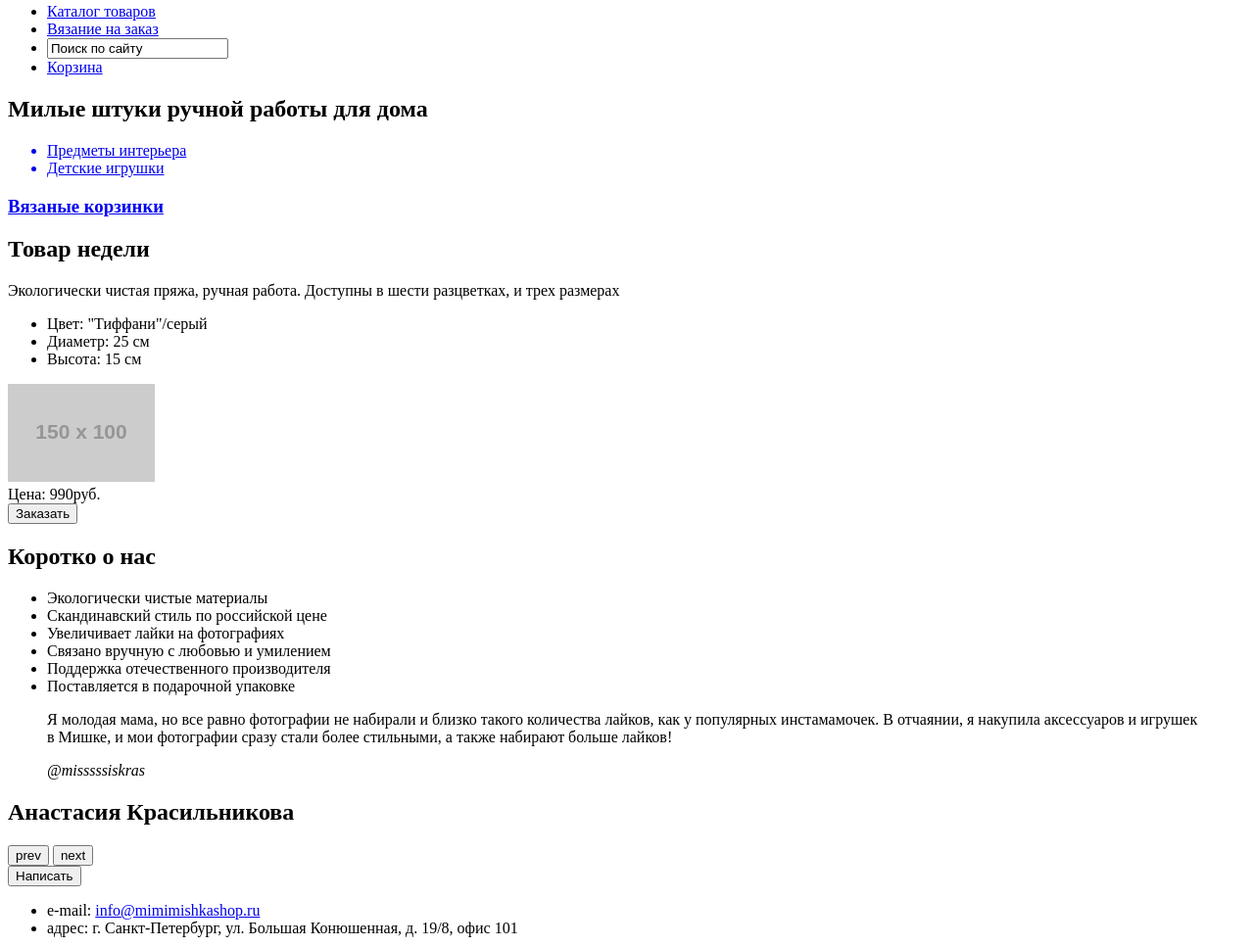
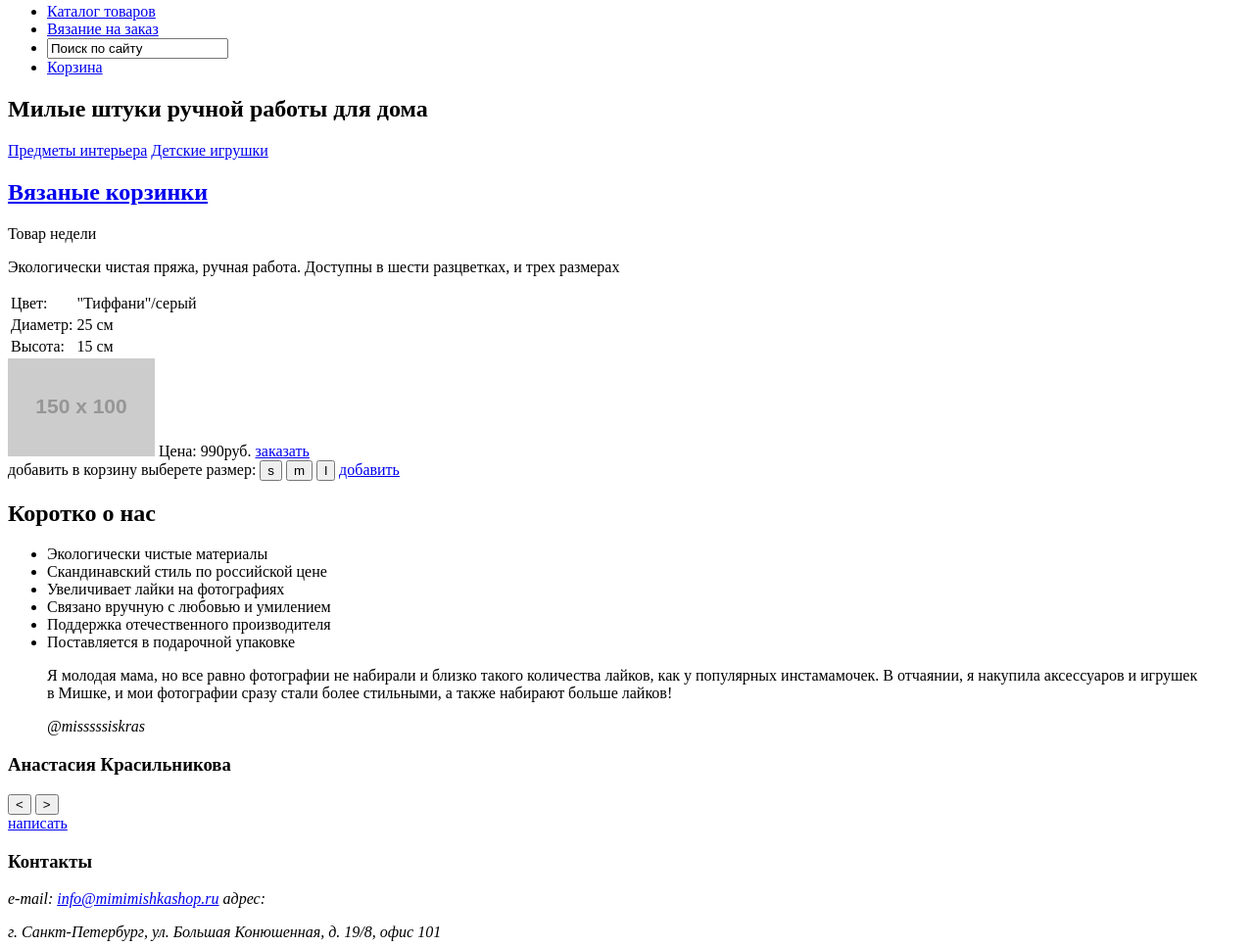
Before and after one commit to icapa9/147815-mishka, a website: page index.html in a window 1280 px wide. Shown: the part 125-1092 px from the top of the page at 98% size. Drawn offline with Linux system fonts and the light colour scheme; placeholder pictures from the web are drawn by us.

Commit message:
Изменил некоторые бэм блоки

```diff
--- a/index.html
+++ b/index.html
@@ -8,70 +8,68 @@
     <header class="header">
       <div class="header__wrap">
         <div class="logo">
-            <a class="link  link--not-active" href="#"><img src="http://placehold.it/150x100" alt="logo"></a>
+          <a href="#"><img src="http://placehold.it/150x100" alt="logo"></a>
         </div>
         <div class="menu">
           <ul class="menu__list">
-              <li class="menu-item"><a href="#" class="link  link--menu">Каталог товаров</a></li>
-              <li class="menu-item"><a href="#" class="link  link--menu">Вязание на заказ</a></li>
-              <li class="menu-item">
+            <li class="menu__item"><a href="#">Каталог товаров</a></li>
+            <li class="menu__item"><a href="#">Вязание на заказ</a></li>
+            <li class="menu__item">
               <div class="search">
                 <input type="text" name="" value="Поиск по сайту">
               </div>
             </li>
             <li class="menu-item">
-                <a class="link  link--menu  link--cart" href="#">Корзина</a></li>
+              <a href="#">Корзина</a></li>
           </ul>
         </div>
       </div>
     </header>
     <main>
-        <nav class="nav">
-          <div class="nav__wrap">
-            <h1 class="nav__caption">Милые штуки ручной работы для дома</h1>
-            <ul class="nav__list">
-              <a class="link" href="#">
-                <li class="nav-item">Предметы интерьера</li>
-              </a>
-              <a class="link" href="#">
-                <li class="nav-item">Детские игрушки</li>
-              </a>
-            </ul>
+      <section class="goods">
+        <div class="goods__wrap">
+          <h1>Милые штуки ручной работы для дома</h1>
+          <a href="#">Предметы интерьера</a>
+          <a href="#">Детские игрушки</a>
         </div>
-        </nav>
+      </section>
       <section class="catalog">
         <div class="catalog__wrap">
           <article class="catalog-item  catalog-item--week">
-              <h1 class="catalog-item__caption"><a class="link" href="#">Вязаные корзинки</a></h1>
-              <h2 class="catalog-item__caption  catalog-item__caption--week">Товар недели</h2>
+            <h2><a href="#">Вязаные корзинки</a></h2>
+            <span>Товар недели</span>
             <p class="catalog-item__info">Экологически чистая пряжа, ручная работа. Доступны в шести разцветках, и трех размерах</p>
-              <ul class="features-list">
-                <li class="features-list__item">
-                  <span class="features-list__option">Цвет:</span>
-                  <span class="features-list__value">"Тиффани"/серый</span>
-                </li>
-                <li class="features-list__item">
-                  <span class="features-list__option">Диаметр:</span>
-                  <span class="features-list__value">25 см</span>
-                </li>
-                <li class="features-list__item">
-                  <span class="features-list__option">Высота:</span>
-                  <span class="features-list__value">15 см</span>
-                </li>
-              </ul>
-              <div class="catalog-item__image">
-                <a class="link" href="#"><img src="http://placehold.it/150x100" alt="image-item"></a>
+            <table class="catalog-item__info-table">
+              <tr>
+                <td>Цвет:</td>
+                <td>"Тиффани"/серый</td>
+              </tr>
+              <tr>
+                <td>Диаметр:</td>
+                <td>25 см</td>
+              </tr>
+              <tr>
+                <td>Высота:</td>
+                <td>15 см</td>
+              </tr>
+            </table>
+            <a href="#"><img src="http://placehold.it/150x100" alt="image-item"></a>
+            <span>Цена: 990руб.</span>
+            <a href="#">заказать</a>
+          </article>
+          <div class="catalog__popup">
+            <span>добавить в корзину</span>
+            <span>выберете размер:</span>
+            <button type="button" name="button">s</button>
+            <button type="button" name="button">m</button>
+            <button type="button" name="button">l</button>
+            <a href="#">добавить</a>
           </div>
-              <div class="catalog-item__price">
-                <span>Цена: 990руб.</span>
-              </div>
-              <button class="button" type="button" name="button">Заказать</button>
-            </article>
         </div>
       </section>
       <section class="about">
         <div class="about__wrap">
-            <h1 class="about__caption">Коротко о нас</h1>
+          <h2 class="about__caption">Коротко о нас</h2>
           <ul class="about__list">
             <li class="about__item">Экологически чистые материалы</li>
             <li class="about__item">Скандинавский стиль по российской цене</li>
@@ -84,58 +82,53 @@
       </section>
       <section class="reviews">
         <div class="reviews__wrap">
-            <div class="review">
+          <article class="review">
             <blockquote class="review__text">
               <p>Я молодая мама, но все равно фотографии не набирали и близко такого количества лайков, как у популярных инстамамочек. В отчаянии, я накупила аксессуаров и игрушек в Мишке, и мои фотографии сразу стали более стильными, а также набирают больше лайков!</p>
               <cite>@misssssiskras</cite>
             </blockquote>
-              <h2 class="review__author">Анастасия Красильникова</h2>
-              <div class="review__buttons">
-                <button class="button  button--prev" type="button" name="button">prev</button>
-                <button class="button  button--next" type="button" name="button">next</button>
+            <h3 class="review__author">Анастасия Красильникова</h3>
+            <div class="review__controls">
+              <button class="button  button--prev" type="button" name="button"><</button>
+              <button class="button  button--next" type="button" name="button">></button>
             </div>
-              <button class="button" type="button" name="button">Написать</button>
-            </div>
+            <a href="#">написать</a>
+          </article>
         </div>
       </section>
       <section class="contacts">
         <div class="contacts__wrap">
-            <ul class="contacts__list">
-              <li class="contacts__item">
+          <h3>Контакты</h3>
+          <address>
             <span>e-mail:</span>
-                <a class="link link--email" href="mailto:info@mimimishkashop.ru">info@mimimishkashop.ru</a>
-              </li>
-              <li class="contacts__item">
+            <a href="mailto:info@mimimishkashop.ru">info@mimimishkashop.ru</a>
             <span>адрес:</span>
-                <span>
-                  г. Санкт-Петербург, ул. Большая Конюшенная, д. 19/8, офис 101
-                </span>
-              </li>
-            </ul>
+            <p>г. Санкт-Петербург, ул. Большая Конюшенная, д. 19/8, офис 101</p>
+          </address>
           <div class="contacts__map">
             <iframe src="https://www.google.com/maps/embed?pb=!1m18!1m12!1m3!1d1998.6544926895895!2d30.32284726454108!3d59.937875156918345!2m3!1f0!2f0!3f0!3m2!1i1024!2i768!4f13.1!3m3!1m2!1s0x4696310fca5ba729%3A0xea9c53d4493c879f!2z0JHQvtC70YzRiNCw0Y8g0JrQvtC90Y7RiNC10L3QvdCw0Y8g0YPQuy4sIDE5LCDQodCw0L3QutGCLdCf0LXRgtC10YDQsdGD0YDQsywgMTkxMTg2!5e0!3m2!1sru!2sru!4v1489165816204" width="400" height="300"></iframe>
           </div>
-            <button class="button" type="button" name="button">Напишите нам</button>
+          <a href="#">напишите нам</a>
         </div>
       </section>
+    </main>
     <footer class="footer">
       <div class="footer__wrap">
         <div class="socials">
-              <div class="social-insta">
+          <div class="social__item  social__item--inst">
 
           </div>
-              <div class="social-vk">
+          <div class="social__item  social__item--vk">
 
           </div>
-              <div class="social-tw">
+          <div class="social__item  social__item--tw">
 
           </div>
         </div>
-            <div class="copyrigth">
+        <div class="footer__copyrigth">
           <span>Разработано</span>
         </div>
       </div>
     </footer>
-      </main>
   </body>
 </html>
```
Lines whose indentation alone changed are shown as unchanged.
